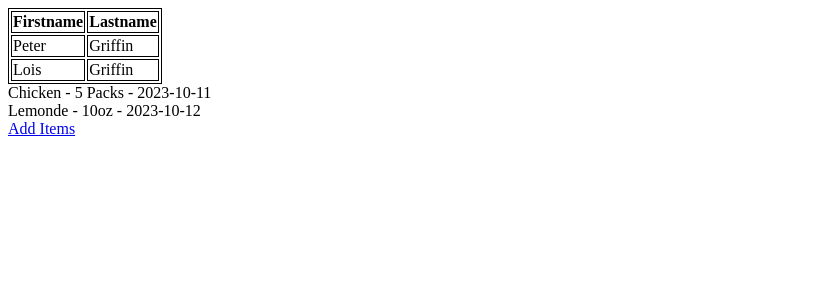
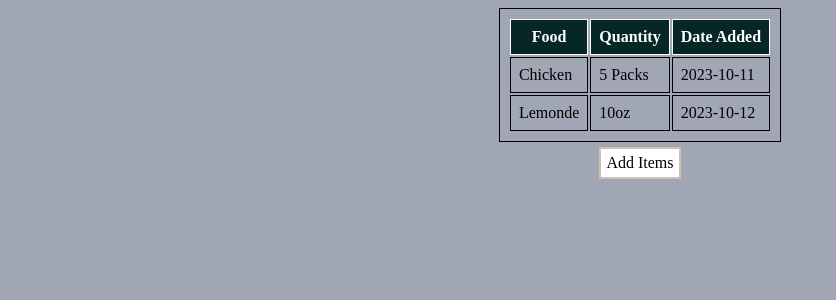
Before and after one commit to KiranKharelCode/RefrigeratorProject, a Flask app: page / in a window 1280 px wide. Shown: the top 300 px of the page, without its empty margins (0-836 px from the left). Run offline with Flask 3, Linux system fonts and the light colour scheme.

Commit message:
Added CSS to main page

```diff
--- a/templates/HomePage.html
+++ b/templates/HomePage.html
@@ -8,34 +8,74 @@
 
 table, th, td {
   border: 1px solid;
+  padding: 8px;
+}
+tr:hover {background-color: #E2CFEA;}
+th {
+  background-color: #062726;
+  color: white;
 }
 
+.center {
+  display: flex;
+  justify-content: center;
+}
+
+body {
+background-color: #A1A6B4;
+}
+
+a:link, a:visited {
+  background-color: white;
+  color: black;
+  border: 2px solid #CEC0B2;
+  margin-top:5px;
+  padding: 5px 5px;
+  text-align: center;
+  text-decoration: none;
+  display: inline-block;
+}
+
+a:hover, a:active {
+  background-color: green;
+  color: white;
+}
+#outer {
+
+  width:100%;
+  display: flex;
+  justify-content: center;
+}
 
 </style>
 <body>
+<div class="center">
+    <table>
+    <tr>
+      <th>Food</th>
+      <th>Quantity</th>
+      <th>Date Added</th>
+    </tr>
+    {% for items in foods %}
+      <tr>
+        <td>{{items.name}}</td>
+        <td>{{items.quantity}}</td>
+        <td>{{items.date_added}}</td>
+      </tr>
 
-<table>
-  <tr>
-    <th>Firstname</th>
-    <th>Lastname</th>
-  </tr>
-  <tr>
-    <td>Peter</td>
-    <td>Griffin</td>
-  </tr>
-  <tr>
-    <td>Lois</td>
-    <td>Griffin</td>
-  </tr>
-</table>
+    {%endfor%}
 
-{% for items in foods %}
-<a>{{items.name}} - {{items.quantity}} - {{items.date_added}}</a>
-<br>
 
-{%endfor%}
+  </table>
+  </div>
+<div  id="outer">
+    <a href="{{url_for('add_items')}}">Add Items</a>
+</div>
 
-<a href="{{url_for('add_items')}}">Add Items</a>
+
+
+
+
 
 </body>
 </html>
```
Also changed, not shown: instance/food_database.db.
